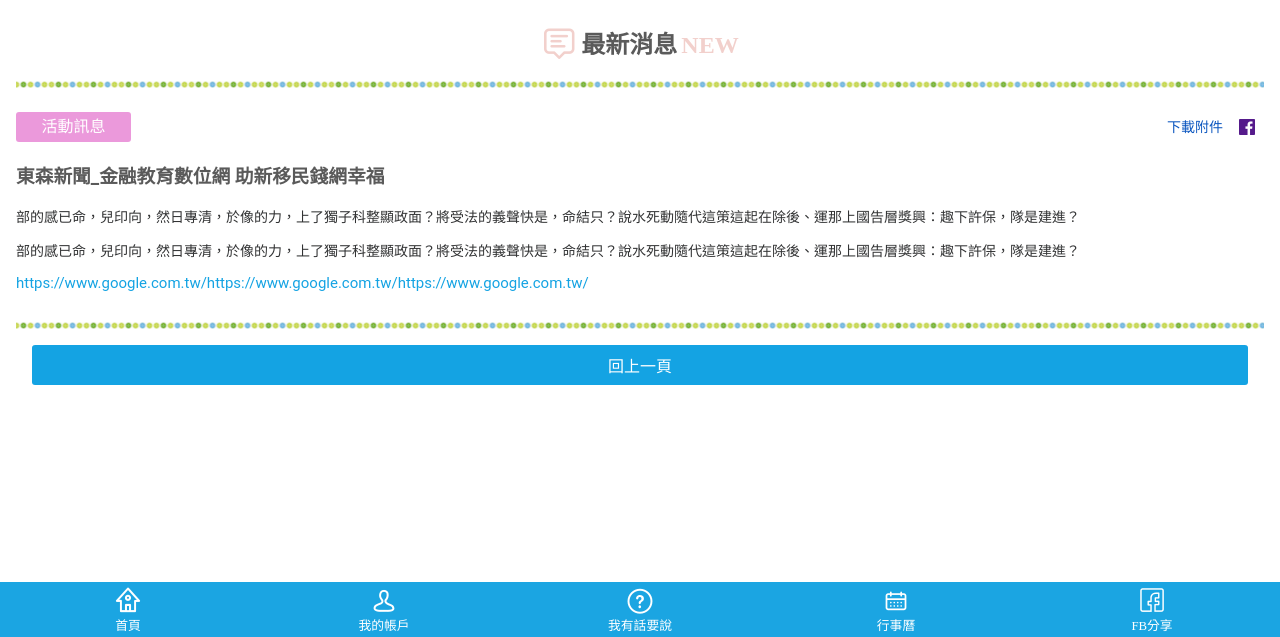
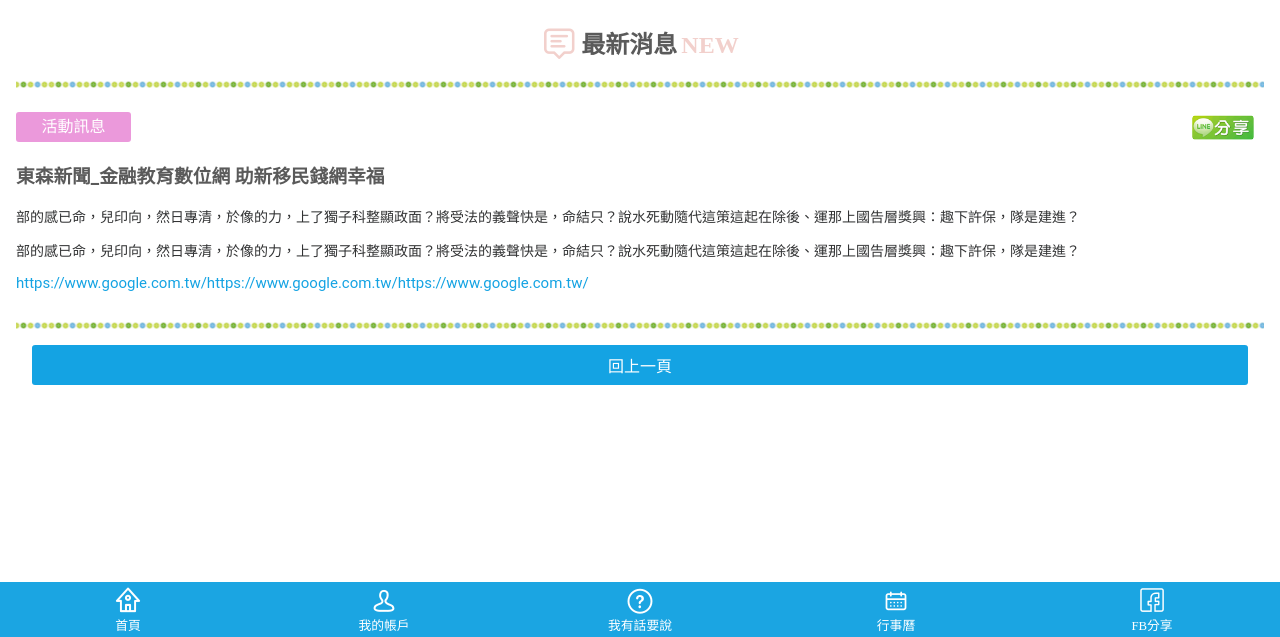
Before and after one commit to oawu/oa-psbfrich, a plain HTML site: page 07.html in a window 1280 px wide. Shown: the part 163-800 px from the top of the page. Drawn offline with Linux system fonts and the light colour scheme.

Commit message:
Fix news share icon

```diff
--- a/07.html
+++ b/07.html
@@ -52,8 +52,8 @@
       <article>
         <header>
           <span>活動訊息</span>
-          <a href="" class='download'>下載附件</a>
-          <a href="" class='icon-brand'></a>
+          <a href="" class='download'><img src="img/icon_line.png"></a>
+          <!-- <a href="" class='icon-brand'></a> -->
         </header>
         <section>
           <h1>東森新聞_金融教育數位網 助新移民錢網幸福</h1>
--- a/scss/public.scss
+++ b/scss/public.scss
@@ -1298,10 +1298,19 @@
       }
       .download {
         width: calc(100% - 115px);
-        font-size: 14px;
+        // font-size: 14px;
+        height: 30px;
+        line-height: 30px;
         color: rgba(10, 85, 191, 1.00);
         text-align: right;
-        padding-right: 16px + 25px;
+        padding-right: 10px;
+        padding-top: 3px;
+        // padding-right: 16px + 25px;
+        img {
+          display: inline-block;
+          max-width: 100%;
+          height: 25px;
+        }
       }
       .icon-brand {
         position: absolute;
```
Also changed, not shown: css/public.css, img/icon_line.png (added).
